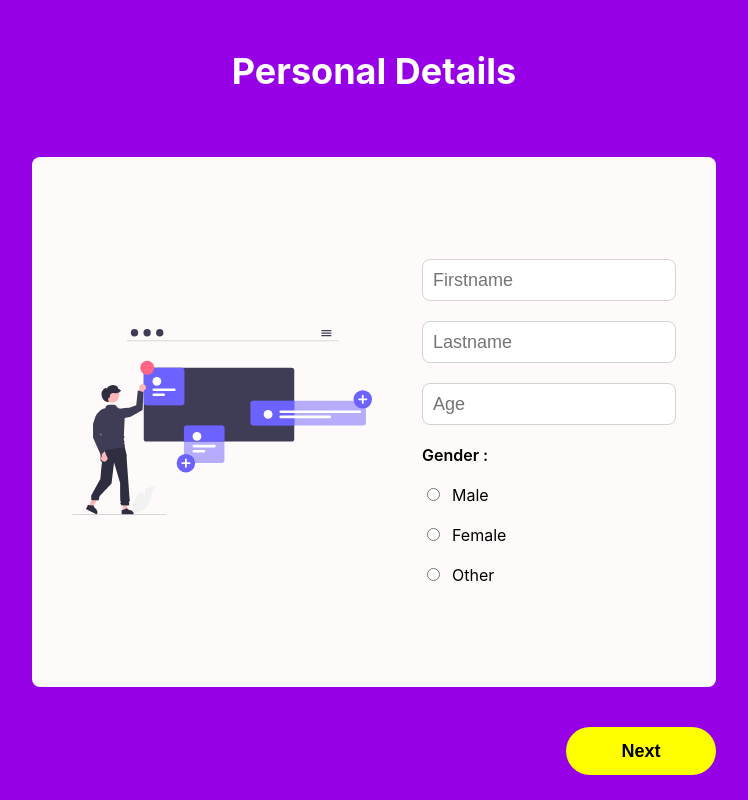
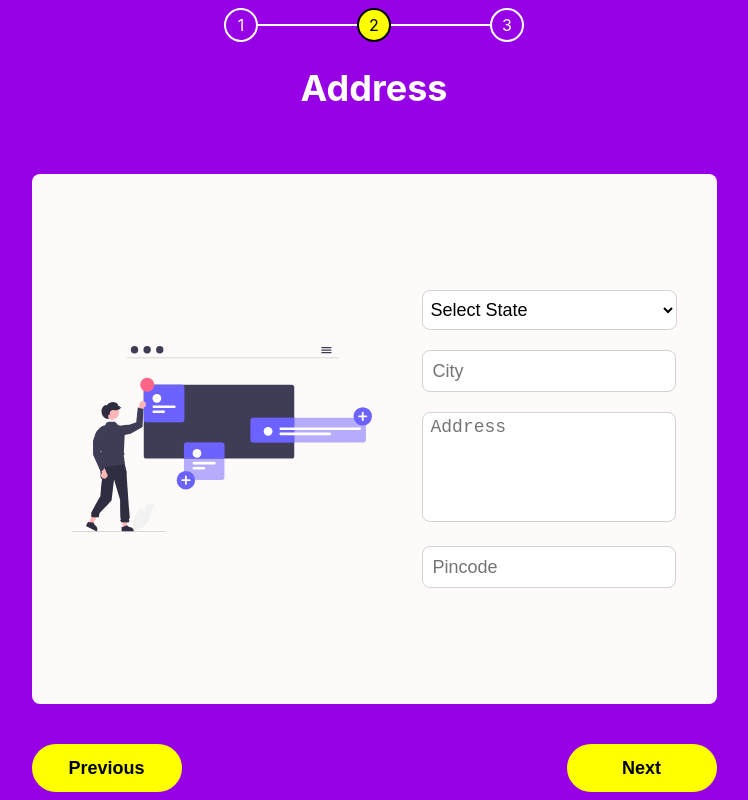
Before and after one commit to heyyayesh/multistage-form, a React (Create React App) app: page / in a window 1280 px wide. Shown: the whole page, without its empty margins (266-1014 px from the left). Built offline with nearby package versions, Linux system fonts and the light colour scheme.

Commit message:
Add Stage Selector component

```diff
--- a/src/App.js
+++ b/src/App.js
@@ -1,11 +1,23 @@
-import React from 'react';
+import React, { useState } from 'react';
 import './App.css';
 import StageOne from './components/StageOne';
+import StageTwo from './components/StageTwo';
+import StageThree from './components/StageThree';
+import StageSelector from './components/StageSelector';
 
 function App() {
+  const [selectedStage, setSelectedStage] = useState(2);
+
   return (
     <div className='App'>
-      <StageOne />
+      <StageSelector stage={selectedStage} />
+      {selectedStage === 1 ? (
+        <StageOne />
+      ) : selectedStage === 2 ? (
+        <StageTwo />
+      ) : (
+        <StageThree />
+      )}
     </div>
   );
 }
--- a/src/components/StageOne.jsx
+++ b/src/components/StageOne.jsx
@@ -6,6 +6,7 @@ function StageOne() {
   const [personalInfo, setPersonalInfo] = useState({
     firstName: '',
     lastName: '',
+    email: '',
     age: null,
     gender: '',
   });
@@ -41,6 +42,16 @@ function StageOne() {
               placeholder='Lastname'
               name='lastName'
               value={personalInfo.lastName}
+              onChange={handleChange}
+            />
+          </label>
+
+          <label>
+            <input
+              type='email'
+              placeholder='Email'
+              name='email'
+              value={personalInfo.email}
               onChange={handleChange}
             />
           </label>
--- /dev/null
+++ b/src/components/StageSelector.jsx
@@ -0,0 +1,16 @@
+import React from 'react';
+import styles from './stageSelector.module.css';
+
+function StageSelector({ stage }) {
+  return (
+    <div className={styles.container}>
+      <div className={stage === 1 ? styles.selected : ''}>1</div>
+      <span></span>
+      <div className={stage === 2 ? styles.selected : ''}>2</div>
+      <span></span>
+      <div className={stage === 3 ? styles.selected : ''}>3</div>
+    </div>
+  );
+}
+
+export default StageSelector;
--- /dev/null
+++ b/src/components/StageThree.jsx
@@ -0,0 +1,7 @@
+import React from 'react';
+
+function StageThree() {
+  return <div>StageThree</div>;
+}
+
+export default StageThree;
--- /dev/null
+++ b/src/components/StageTwo.jsx
@@ -0,0 +1,83 @@
+import React, { useState } from 'react';
+import styles from './stageOne.module.css';
+import img from '../assets/stage1.svg';
+import styles2 from './stageTwo.module.css';
+
+function StageOne() {
+  const [address, setAdress] = useState({
+    state: '',
+    city: '',
+    pincode: null,
+    address: '',
+  });
+
+  function handleChange(e) {
+    setAdress({
+      ...address,
+      [e.target.name]: e.target.value,
+    });
+  }
+
+  console.log(address);
+
+  return (
+    <div className={styles.container}>
+      <h1>Address</h1>
+
+      <div className={styles.wrapper}>
+        <img src={img} alt='.' />
+
+        <form className={styles.form}>
+          <div className={styles2.select}>
+            <select
+              name='state'
+              id='state'
+              value={address.state}
+              onChange={handleChange}
+            >
+              <option value=''>Select State</option>
+              <option value='Odisha'>Odisha</option>
+              <option value='Bihar'>Bihar</option>
+              <option value='Maharashtra'>Maharashtra</option>
+            </select>
+          </div>
+
+          <label>
+            <input
+              type='text'
+              placeholder='City'
+              name='city'
+              value={address.city}
+              onChange={handleChange}
+            />
+          </label>
+
+          <label>
+            <textarea
+              name='address'
+              placeholder='Address'
+              onChange={handleChange}
+            ></textarea>
+          </label>
+
+          <label>
+            <input
+              type='number'
+              placeholder='Pincode'
+              name='pincode'
+              value={address.pincode}
+              onChange={handleChange}
+            />
+          </label>
+        </form>
+      </div>
+
+      <div className={styles.controls}>
+        <button>Previous</button>
+        <button>Next</button>
+      </div>
+    </div>
+  );
+}
+
+export default StageOne;
--- a/src/components/stageOne.module.css
+++ b/src/components/stageOne.module.css
@@ -16,7 +16,8 @@
 }
 
 input[type='text'],
-input[type='number'] {
+input[type='number'],
+input[type='email'] {
   height: 20px;
   font-size: 18px;
   padding: 10px;
@@ -27,10 +28,12 @@ input[type='number'] {
 }
 
 input[type='text']:hover,
+input[type='email']:hover,
 input[type='number']:hover {
   box-shadow: 0 0 5pt 0.5pt #d3d3d3;
 }
 input[type='text']:focus,
+input[type='email']:focus,
 input[type='number']:focus {
   box-shadow: 0 0 5pt 2pt #d3d3d3;
   outline-width: 0px;
@@ -38,6 +41,10 @@ input[type='number']:focus {
 
 .label {
   font-weight: 600;
+}
+
+label {
+  cursor: pointer;
 }
 
 img {
@@ -71,7 +78,7 @@ img {
 .controls {
   display: flex;
   width: 100%;
-  justify-content: flex-end;
+  justify-content: space-between;
 }
 
 .controls button {
--- /dev/null
+++ b/src/components/stageSelector.module.css
@@ -0,0 +1,28 @@
+.container {
+  display: flex;
+  width: 300px;
+  justify-content: space-evenly;
+  align-items: center;
+}
+
+.container > div {
+  width: 30px;
+  height: 30px;
+  border: 2px solid white;
+  color: white;
+  border-radius: 50%;
+  display: grid;
+  place-items: center;
+}
+
+span {
+  flex: 1;
+  height: 2px;
+  background-color: white;
+}
+
+.container > div.selected {
+  color: black;
+  border: 2px solid black;
+  background-color: yellow;
+}
--- /dev/null
+++ b/src/components/stageTwo.module.css
@@ -0,0 +1,41 @@
+.select {
+  display: flex;
+  flex-direction: column;
+  gap: 10px;
+}
+
+select {
+  font-size: 16px;
+  width: 255px;
+  padding: 4px;
+  height: 40px;
+  border: none;
+  font-size: 18px;
+  border-radius: 8px;
+  border: 1px solid lightgray;
+  background-color: white;
+  outline: none;
+}
+
+select:hover {
+  box-shadow: 0 0 5pt 0.5pt #d3d3d3;
+}
+select:focus {
+  box-shadow: 0 0 5pt 2pt #d3d3d3;
+  outline-width: 0px;
+}
+
+textarea {
+  font-size: 16px;
+  width: 244px;
+  padding: 4px;
+  text-indent: 4px;
+  min-height: 100px;
+  resize: none;
+  border: none;
+  font-size: 18px;
+  border-radius: 8px;
+  border: 1px solid lightgray;
+  background-color: white;
+  outline: none;
+}
```
